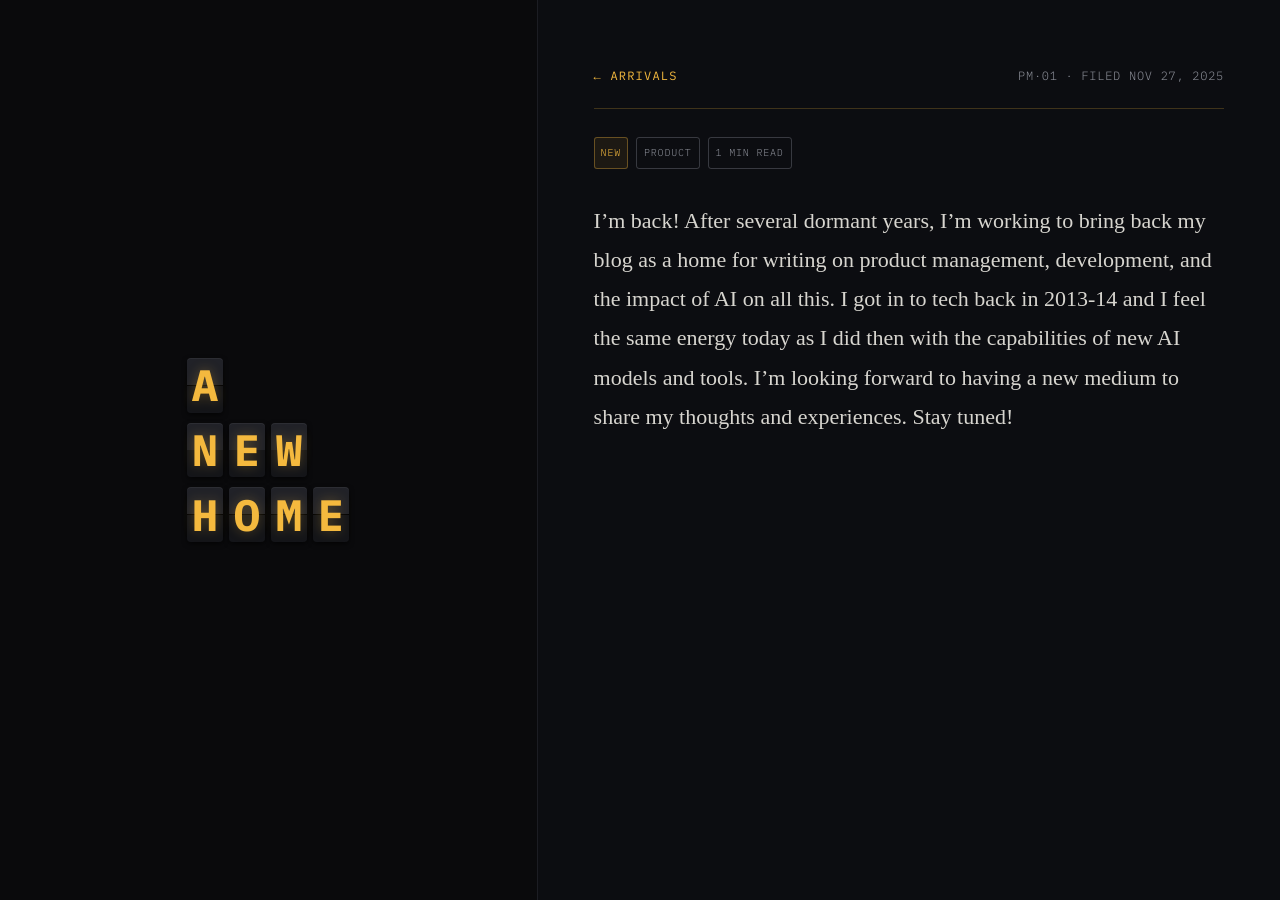
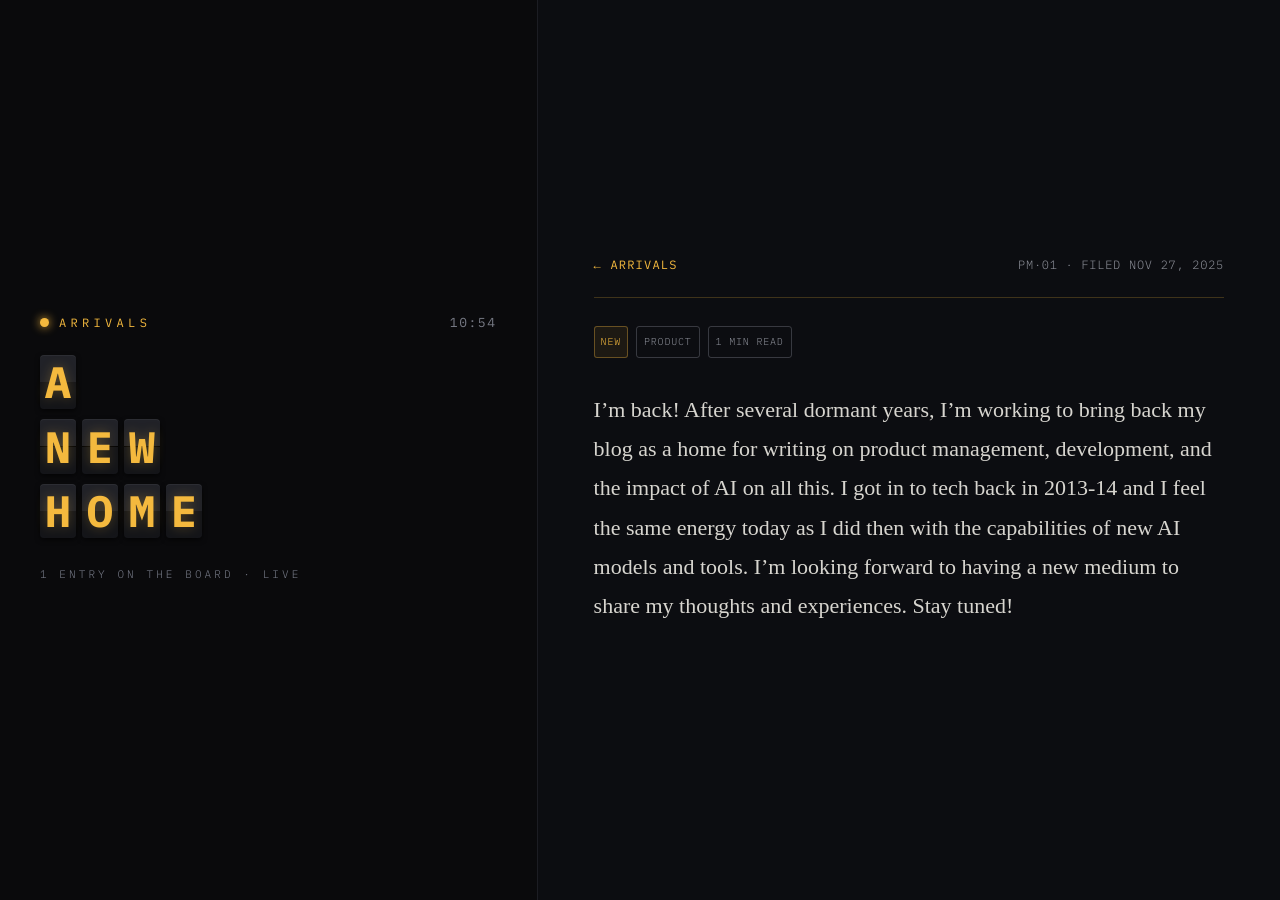
Before and after one commit to mfbrown/mfbrown.github.io, a Jekyll site: the page built from _posts/2025-11-27-a-new-home.md, in a window 1280 px wide. Built offline with Jekyll 4.4.1, drawn with Linux system fonts in a browser that asks for light colours; some web fonts are replaced.

Commit message:
Align article pages with the home board layout
The article panel held only the title, centred horizontally, while the home
panel left-aligned a name between board chrome. Moving between the two shifted
the split-flap tiles ~180px sideways and dropped the head and caption entirely.

Both page types now render one shared board panel — same chrome, same left
edge, same midline — with only the tiles changing, which is the split-flap
conceit anyway. The article's right column loses its top-alignment override so
short entries centre like the board does; long ones outgrow the column and read
from the top as before.

Also moves the mobile .post-meta and .post-content overrides into post.scss.
They sat in two-column.scss, which is imported first, so the defaults in
post.scss won on equal specificity and the rules never applied — the filing
line stayed centred and prose stayed at desktop size on phones.

Co-Authored-By: Claude Opus 5 <noreply@anthropic.com>
Claude-Session: https://claude.ai/code/session_01WhWZJvWLXLwqJCNRsZT5Ke

```diff
--- /dev/null
+++ b/_includes/board-panel.html
@@ -0,0 +1,30 @@
+{%- comment -%}
+The board's left panel: chrome at the top, split-flap tiles in the middle, a
+caption underneath. Every page type renders the same panel — only the tiles
+change — so nothing shifts under you when you move between the board and an
+entry.
+
+Decorative: the tiles repeat a heading the page already carries, and the clock
+and caption are board dressing, so the whole panel is aria-hidden.
+
+Usage:
+  {% assign lines = page.title | split: ' ' %}
+  {% include board-panel.html lines=lines tiles_class="post-title-container" %}
+{%- endcomment -%}
+<div class="left-column" aria-hidden="true">
+  <div class="board-head">
+    <span class="board-dot"></span>
+    <span class="board-title">{{ site.board.title }}</span>
+    <span class="board-clock" data-clock>--:--</span>
+  </div>
+
+  <div class="{{ include.tiles_class | default: 'initials' }}">
+    {% for line in include.lines %}
+    <div class="tile-line">{% include flip-line.html text=line %}</div>
+    {% endfor %}
+  </div>
+
+  <p class="board-caption">
+    {{ site.posts.size }} {% if site.posts.size == 1 %}ENTRY{% else %}ENTRIES{% endif %} ON THE BOARD · LIVE
+  </p>
+</div>
--- a/_layouts/post.html
+++ b/_layouts/post.html
@@ -4,16 +4,10 @@ layout: default
 {% assign topic = site.board.topics[page.topic] %}
 <div class="two-column-layout">
 
-  <div class="left-column left-column--article" aria-hidden="true">
-    <div class="post-title-container">
-      {% assign title_words = page.title | split: ' ' %}
-      {% for word in title_words %}
-      <div class="title-line">{% include flip-line.html text=word %}</div>
-      {% endfor %}
-    </div>
-  </div>
+  {% assign title_words = page.title | split: ' ' %}
+  {% include board-panel.html lines=title_words tiles_class="post-title-container" %}
 
-  <div class="right-column right-column--article">
+  <div class="right-column">
     <div class="post-article-container">
       <div class="post-meta">
         <a href="{{ "/" | prepend: site.baseurl }}" class="back-link"><span aria-hidden="true">←</span> <span class="sr-only">Back to </span>{{ site.board.title }}</a>
--- a/_scss/layout/post.scss
+++ b/_scss/layout/post.scss
@@ -175,3 +175,36 @@ p {
 		border-radius: 5px;
 	}
 }
+
+//=========================================
+// Responsive
+//=========================================
+
+// Must live here rather than in layout/two-column.scss: this partial is
+// imported last, so an equal-specificity rule there loses the cascade to the
+// defaults above no matter what the media query says.
+@media (max-width: 768px) {
+	// Too narrow to sit the back link and the filing line on one row; stacked,
+	// they keep the left edge the rest of the column reads from.
+	.post-meta {
+		flex-direction: column;
+		align-items: flex-start;
+		gap: 1rem;
+	}
+
+	.post-content {
+		font-size: 1rem;
+
+		h1 {
+			font-size: 2rem;
+		}
+
+		h2 {
+			font-size: 1.5rem;
+		}
+
+		h3 {
+			font-size: 1.25rem;
+		}
+	}
+}
--- a/_scss/layout/two-column.scss
+++ b/_scss/layout/two-column.scss
@@ -16,6 +16,11 @@
   display: flex;
   flex-direction: column;
   justify-content: center;
+  // A title long enough to outgrow the panel would otherwise centre its
+  // overflow and push the board head off the top of the screen. `safe` pins the
+  // start edge in that case only — identical to plain centring when it fits.
+  // The unprefixed declaration above is the fallback for browsers that drop it.
+  justify-content: safe center;
   gap: 1.5rem;
   padding: 2.75rem 2.5rem;
   background-color: $board-panel;
@@ -77,6 +82,9 @@
   }
 }
 
+// The tile block — the name on the home board, the title on an entry. Both sit
+// in the same slot of the same panel, so the first line lands on the same left
+// edge and the block centres on the same midline whichever page you're on.
 .initials,
 .post-title-container {
   display: flex;
@@ -85,17 +93,14 @@
   gap: 0.625rem;
 }
 
-// The home panel stacks board chrome around a left-aligned name. The article
-// panel holds only the title, which the design centres in the panel — lines
-// stay left-aligned to each other, it's the block that centres.
-.left-column--article {
-  align-items: center;
-}
-
-.name-line,
-.title-line {
+// A word longer than the panel wraps onto a second row of flaps rather than
+// running under the seam — post titles aren't length-controlled the way the
+// name is.
+.tile-line {
   display: flex;
+  flex-wrap: wrap;
   gap: 6px;
+  max-width: 100%;
   perspective: 900px;
   line-height: 1;
 }
@@ -129,6 +134,9 @@
   }
 }
 
+// Centring applies to both page types. An article taller than the viewport
+// grows the column past its min-height, at which point centring is a no-op and
+// the prose reads from the top as usual.
 .right-column {
   flex: 1;
   padding: 4rem 3.5rem;
@@ -136,11 +144,6 @@
   display: flex;
   flex-direction: column;
   justify-content: center;
-}
-
-// The board sits centred in its column; an article reads from the top.
-.right-column--article {
-  justify-content: flex-start;
 }
 
 .posts-container {
@@ -169,14 +172,7 @@
     align-items: center;
   }
 
-  // Stacked, the title sits above the article rather than beside it — align it
-  // to the same left edge as everything else instead of centring.
-  .left-column--article {
-    align-items: flex-start;
-  }
-
-  .name-line,
-  .title-line {
+  .tile-line {
     display: inline-flex !important;
     width: auto !important;
     margin: 0 !important;
@@ -193,26 +189,4 @@
     // just strands the board halfway down the screen.
     justify-content: flex-start;
   }
-
-  .post-meta {
-    flex-direction: column;
-    align-items: flex-start;
-    gap: 1rem;
-  }
-
-  .post-content {
-    font-size: 1rem;
-
-    h1 {
-      font-size: 2rem;
-    }
-
-    h2 {
-      font-size: 1.5rem;
-    }
-
-    h3 {
-      font-size: 1.25rem;
-    }
-  }
 }
```
Also changed, not shown: index.html (+2 -18 lines).
